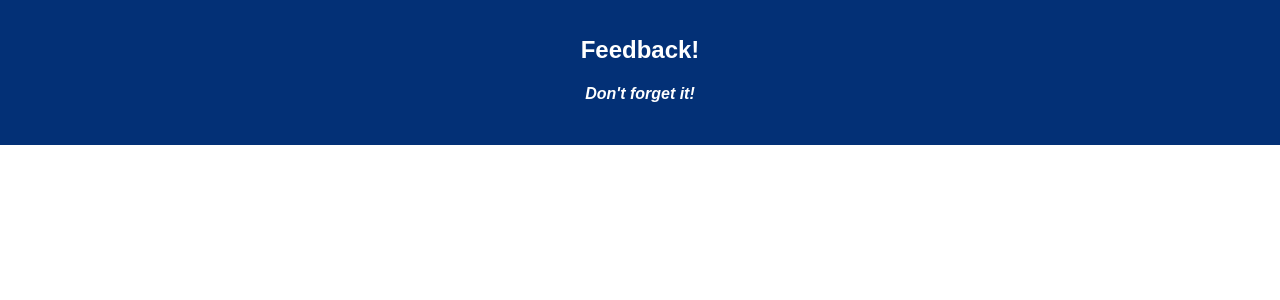
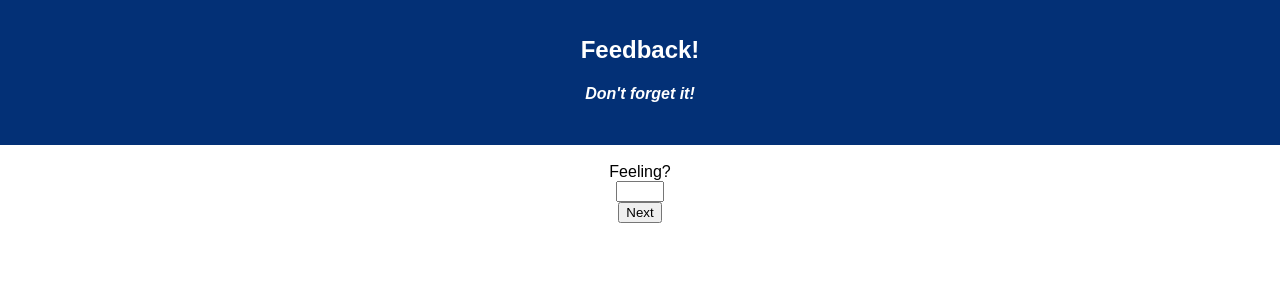
Before and after one commit to KaetiG/redux-feedback, a React (Create React App) app: page / in a window 1280 px wide. Shown: the top 300 px of the page. Built offline with nearby package versions, Linux system fonts and the light colour scheme.

Commit message:
add input and button to Feelings component

```diff
--- a/src/components/App/App.js
+++ b/src/components/App/App.js
@@ -1,6 +1,11 @@
 import React, { Component } from 'react';
 import axios from 'axios';
 import './App.css';
+import Feelings from '../Feelings/Feelings'
+import Understanding from '../Understanding/Understanding'
+import Support from '../Support/Support'
+import Comments from '../Comments/Comments'
+import Review from '../Review/Review'
 
 class App extends Component {
   render() {
@@ -11,6 +16,7 @@ class App extends Component {
           <h4><i>Don't forget it!</i></h4>
         </header>
         <br/>
+        <Feelings />
         {/* ROUTES TO COMPONENTS/PAGES */}
       </div>
     );
--- a/src/components/Feelings/Feelings.js
+++ b/src/components/Feelings/Feelings.js
@@ -5,6 +5,11 @@ class Feelings extends Component {
     render() {
         return (
             <>
+                <label>Feeling?</label>
+                    <br />
+                <input type="number" min="0" max="5"></input>
+                <br />
+                <button>Next</button>
             </>
         )
     }
--- a/src/index.js
+++ b/src/index.js
@@ -4,5 +4,18 @@ import './index.css';
 import App from './components/App/App';
 import registerServiceWorker from './registerServiceWorker';
 
-ReactDOM.render(<App />, document.getElementById('root'));
+//redux is the store (giant object) and react-redux is the connection
+import { applyMiddleware, createStore, combineReducers } from 'redux';
+import { Provider } from 'react-redux';
+import { logger } from 'redux-logger';
+
+const storeInstance = createStore(
+    //this is a reducer- it is a function that runs every time an action is dispatched
+        combineReducers({
+          //reducer/s
+        }),
+        applyMiddleware(logger)
+    );
+
+ReactDOM.render(<Provider store={storeInstance}><App /></Provider>, document.getElementById('root'));
 registerServiceWorker();
```
